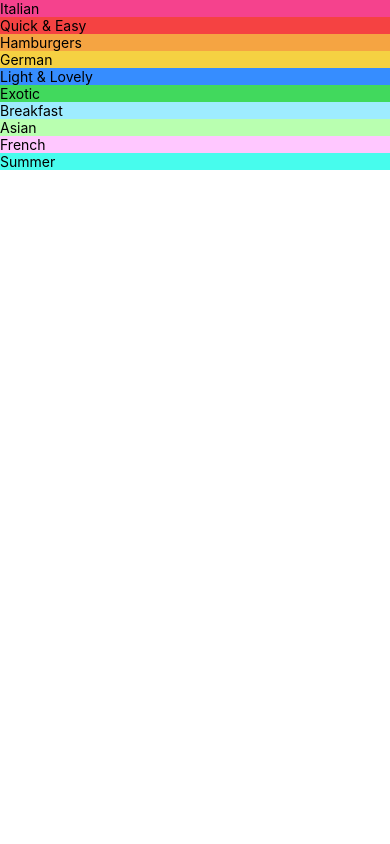
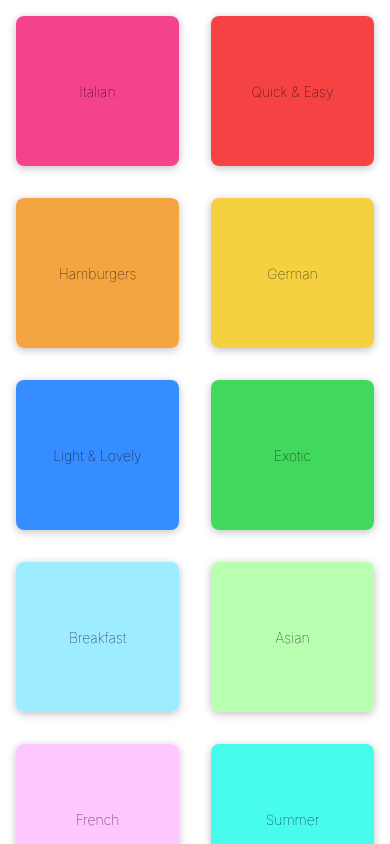
Before and after one commit to MidKnight92/react-native-nav-6, a React Native app: screen / in a window 390 px wide. Built offline with nearby package versions, Linux system fonts and the light colour scheme.

Commit message:
Update js file extensions to jsx and display categories in 2 columns.

```diff
--- a/App.js
+++ /dev/null
@@ -1,25 +0,0 @@
-import { StatusBar } from 'expo-status-bar';
-import { ScrollView, StyleSheet, Text, View, FlatList } from 'react-native';
-import CategoryScreen from './screens/CategoryScreen';
-
-
-export default function App() {
-  return (
-    <ScrollView style={styles.container}>
-      <View>
-        <StatusBar style="auto" />
-        <CategoryScreen />
-      </View>
-    </ScrollView>
-
-  );
-}
-
-const styles = StyleSheet.create({
-  container: {
-    flex: 1,
-    backgroundColor: '#fff',
-    // alignItems: 'center',
-    // justifyContent: 'center',
-  },
-});
--- /dev/null
+++ b/App.jsx
@@ -0,0 +1,20 @@
+import { StatusBar } from 'expo-status-bar';
+import { StyleSheet, View, } from 'react-native';
+import CategoryScreen from './screens/CategoryScreen';
+
+
+export default function App() {
+  return (
+    <View style={styles.container}>
+      <StatusBar style="light" />
+      <CategoryScreen />
+    </View>
+
+  );
+}
+
+const styles = StyleSheet.create({
+  container: {
+    flex: 1,
+  },
+});
--- a/app.json
+++ b/app.json
@@ -10,7 +10,7 @@
     "splash": {
       "image": "./assets/splash-icon.png",
       "resizeMode": "contain",
-      "backgroundColor": "#ffffff"
+      "backgroundColor": "#24180f"
     },
     "ios": {
       "supportsTablet": true
--- a/components/CategoryGridTile.js
+++ /dev/null
@@ -1,13 +0,0 @@
-import { Pressable, View, Text } from "react-native";
-
-export default function CategoryGridTile({ color, title }) {
-    return (
-        <View >
-            <Pressable>
-                <View style={{ backgroundColor: color }}>
-                    <Text>{title}</Text>
-                </View>
-            </Pressable>
-        </View>
-    )
-}
--- /dev/null
+++ b/components/CategoryGridTile.jsx
@@ -0,0 +1,47 @@
+import { Pressable, View, StyleSheet, Text, Platform } from "react-native";
+
+export default function CategoryGridTile({ color, title }) {
+    return (
+        <View style={styles.gridItem}>
+            <Pressable style={({ pressed }) => [styles.button, pressed ? styles.buttonPressed : null]} android_ripple={{ color: '#ccc' }}>
+                <View style={[styles.innerContainer, { backgroundColor: color }]}>
+                    <Text style={styles.title}>{title}</Text>
+                </View>
+            </Pressable>
+        </View>
+    )
+}
+
+const styles = StyleSheet.create({
+    gridItem: {
+        flex: 1,
+        margin: 16,
+        height: 150,
+        borderRadius: 8,
+        elevation: 4,
+        shadowColor: 'black',
+        shadowOpacity: 0.25,
+        shadowOffset: { width: 0, height: 2 },
+        shadowRadius: 8,
+        overflow: Platform.OS === 'android' ? 'hidden' : 'visible'
+    },
+    button: {
+        flex: 1
+    },
+    buttonPressed: {
+        opacity: 0.5
+    },
+    innerContainer: {
+        flex: 1,
+        padding: 16,
+        justifyContent: 'center',
+        alignItems: 'center',
+        borderRadius: 8,
+
+    },
+    title: {
+        fontWeight: 'bold',
+        fontWeight: 18,
+        textAlign: 'center'
+    }
+})
--- a/screens/CategoryScreen.js
+++ b/screens/CategoryScreen.jsx
@@ -3,5 +3,5 @@ import CategoryGridTile from "../components/CategoryGridTile";
 import { CATEGORIES } from '../data/dummy-data';
 
 export default function CategoryScreen() {
-    return <FlatList data={CATEGORIES} keyExtractor={(item) => item.id} renderItem={(category) => <CategoryGridTile title={category.item.title} color={category.item.color} />} />
+    return <FlatList numColumns={2} data={CATEGORIES} keyExtractor={(item) => item.id} renderItem={(category) => <CategoryGridTile title={category.item.title} color={category.item.color} />} />
 }
```
